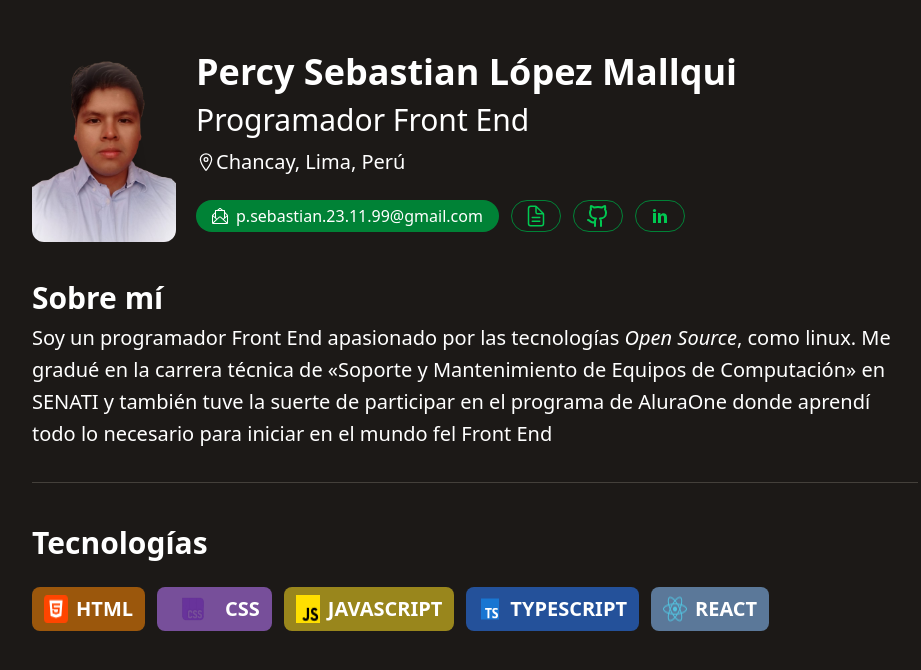
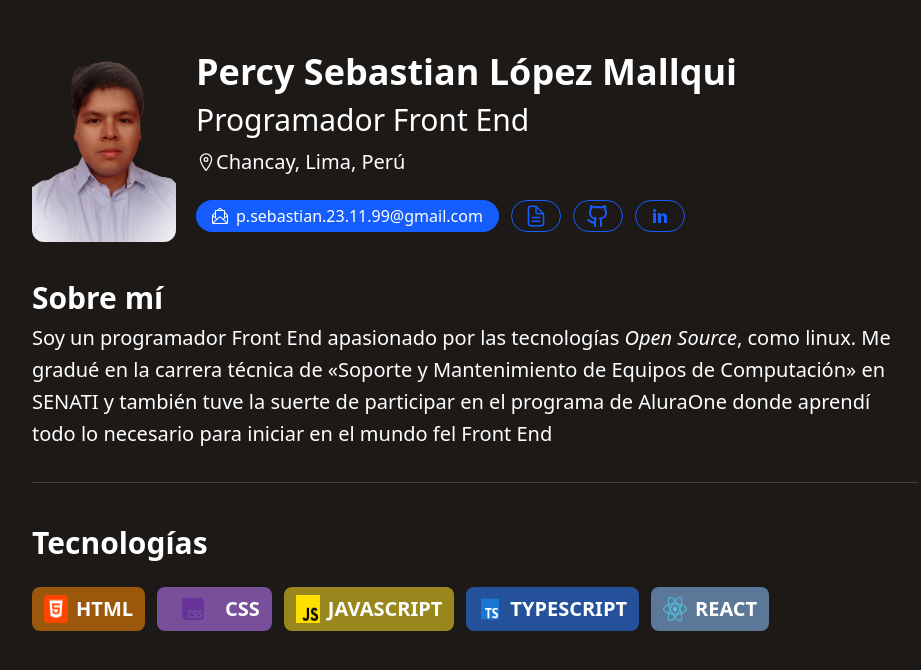
Before and after one commit to Se-Basstian/Portafolio, a React (Vite) app: page / in a window 1280 px wide. Shown: the top 670 px of the page, without its empty margins (165-1086 px from the left). Built offline with nearby package versions, Linux system fonts and the light colour scheme.

Commit message:
Modificación de estilo menor

```diff
--- a/src/components/common/Navbar.tsx
+++ b/src/components/common/Navbar.tsx
@@ -15,7 +15,7 @@
             >
                 <li
                     className={clsx(
-                        'rounded-2xl bg-green-700 px-4 py-1 hover:bg-green-600',
+                        'rounded-2xl bg-blue-600 px-4 py-1 hover:bg-blue-500',
                         'h-8'
                     )}
                 >
@@ -27,33 +27,33 @@
                         p.sebastian.23.11.99@gmail.com
                     </a>
                 </li>
-                <li className={clsx('h-8 rounded-2xl border border-green-700')}>
+                <li className={clsx('h-8 rounded-2xl border border-blue-600')}>
                     <a
                         href="/One-CV.pdf"
                         download
                         className={clsx('flex h-full items-center px-3')}
                     >
-                        <IoDocumentTextOutline className="h-6 w-6 text-green-500" />
+                        <IoDocumentTextOutline className="h-6 w-6 text-blue-600" />
                     </a>
                 </li>
-                <li className={clsx('h-8 rounded-2xl border border-green-700')}>
+                <li className={clsx('h-8 rounded-2xl border border-blue-600')}>
                     <a
                         href="https://github.com/Se-Basstian/Se-Basstian"
                         target="_blank"
                         rel="noreferrer"
                         className={clsx('flex h-full items-center px-3')}
                     >
-                        <LuGithub className="h-6 w-6 text-green-500" />
+                        <LuGithub className="h-6 w-6 text-blue-600" />
                     </a>
                 </li>
-                <li className={clsx('h-8 rounded-2xl border border-green-700')}>
+                <li className={clsx('h-8 rounded-2xl border border-blue-600')}>
                     <a
                         target="_blank"
                         href="https://www.linkedin.com/in/p-sebastian-l-m-015413261/"
                         rel="noreferrer"
                         className={clsx('flex h-full items-center px-3')}
                     >
-                        <TiSocialLinkedin className="h-6 w-6 text-green-500" />
+                        <TiSocialLinkedin className="h-6 w-6 text-blue-600" />
                     </a>
                 </li>
             </ul>
```
